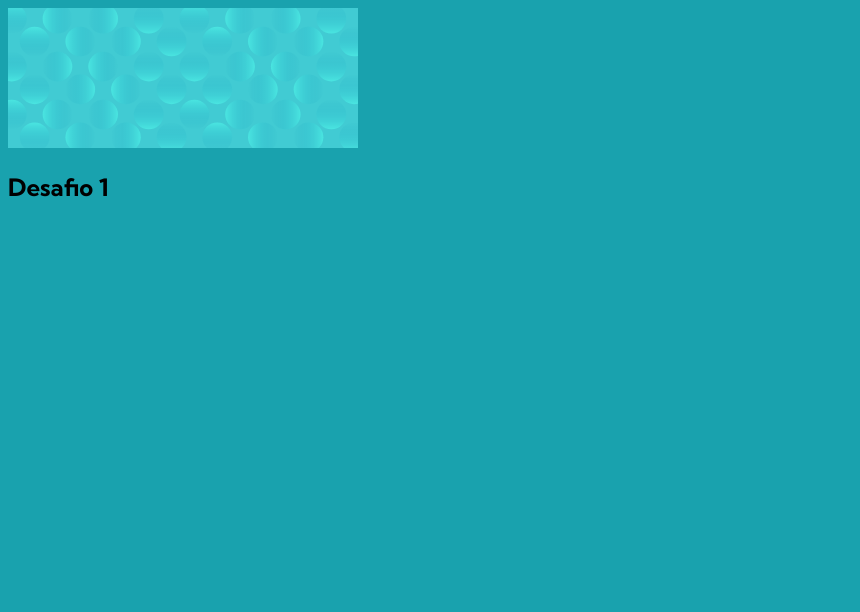
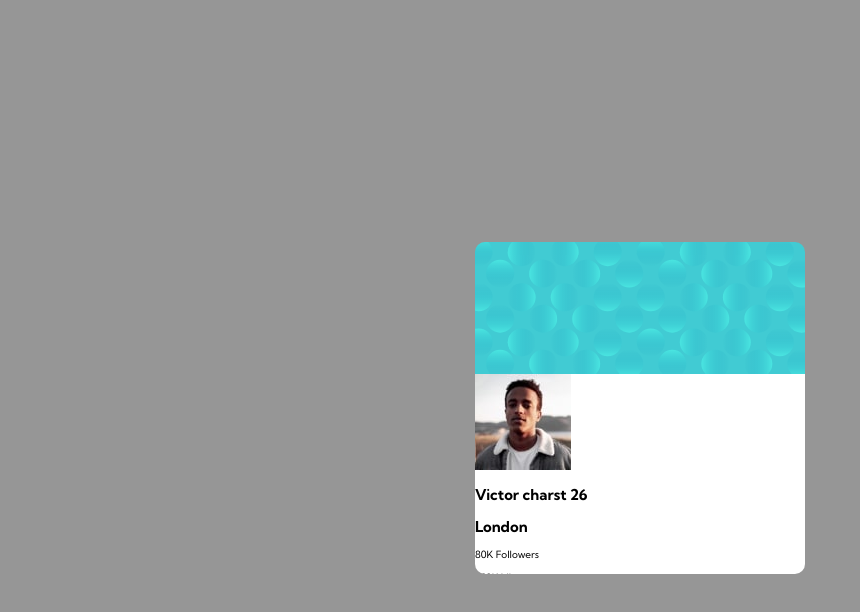
Before and after one commit to 3P4R4/tarjeta-de-perfil, a website: page public/index.html in a window 1280 px wide. Shown: the whole page, without its empty margins (0-860 px from the left). Drawn offline with Linux system fonts and the light colour scheme.

Commit message:
centrados

```diff
--- a/css/style.scss
+++ b/css/style.scss
@@ -2,9 +2,43 @@ $dark-cyan: hsl(185, 75%, 39%);
 $dark-blue: hsl(229, 23%, 23%);
 $dark-gray: hsl(227, 10%, 46%);
 $gris-oscuro: hsl(0, 0%, 59%);
+$blanco: white;
 $fuente: 'Kumbh Sans',
 'sans-serif';
 body {
-    background-color: $dark-cyan;
+    // background-color: $dark-cyan;
+    background-color: $gris-oscuro;
     font-family: $fuente;
 }
+
+html {
+    box-sizing: border-box;
+    font-size: 62.5%;
+    /* 1 rem = 10 px*/
+}
+
+*,
+*:before,
+*:after {
+    box-sizing: inherit;
+}
+
+.main {
+    display: flex;
+    justify-content: center;
+    align-items: center;
+    height: 100vh;
+    &-article {
+        border-radius: 10px;
+        overflow: hidden;
+        width: 330px;
+        &-img {
+            width: 100%;
+            display: block;
+        }
+        &-div {
+            background-color: $blanco;
+            height: 200px;
+        }
+    }
+}
--- a/package.json
+++ b/package.json
@@ -7,7 +7,8 @@
     "lint": "prettier --check \"src/**/*.js\""
   },
   "dependencies": {
-    "canvas-confetti": "^1.2.0"
+    "canvas-confetti": "^1.2.0",
+    "normalize.css": "^8.0.1"
   },
   "devDependencies": {
     "prettier": "^2.2.1",
--- a/public/index.html
+++ b/public/index.html
@@ -18,7 +18,20 @@
         <article class="main-article">
             <img class="main-article-img" src="/images/bg-pattern-card.svg" alt="fondo cabecera">
             <div class="main-article-div">
-                <h1 class="main-article-div-h1">Desafio 1</h1>
+                <img src="/images/image-victor.jpg" alt="foto perfil de una persona">
+                <h1 class="main-article-div-h1">Victor charst 26</h1>
+                <h2 class="main-article-dv-h2">London</h2>
+                <div class="main-article-div-p">
+                    <p>80K
+                        <span>Followers</span>
+                    </p>
+                    <p>803K
+                        <span>Likes</span>
+                    </p>
+                    <p>1.4K
+                        <span>Photos</span>
+                    </p>
+                </div>
             </div>
         </article>
     </main>
--- a/src/index.js
+++ b/src/index.js
@@ -4,8 +4,9 @@
  **/
 
 import confetti from 'canvas-confetti';
+import normarlize from 'normalize.css';
 
 confetti.create(document.getElementById('canvas'), {
-  resize: true,
-  useWorker: true,
+    resize: true,
+    useWorker: true,
 })({ particleCount: 200, spread: 200 });
```
Also changed, not shown: css/style.css, 2 other files.
